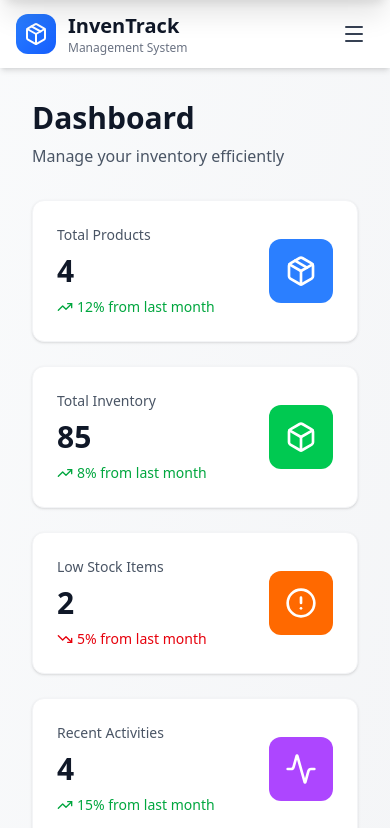
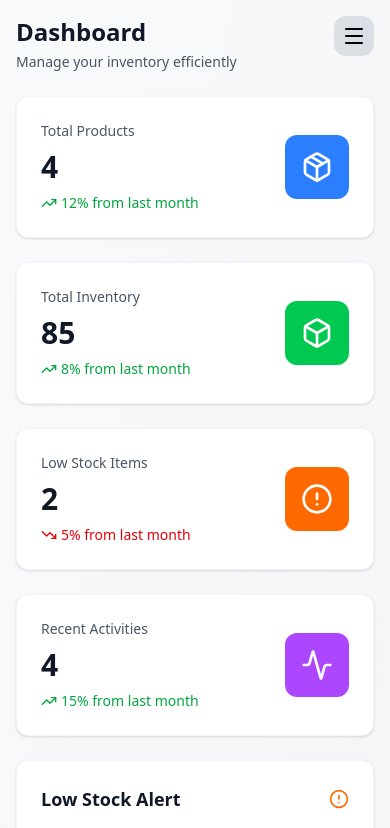
Before and after one commit to 0001ashishYadav/product_inventory_UI, a React (Vite) app: page / in a window 390 px wide. Shown: the top 828 px of the page. Built offline with nearby package versions, Linux system fonts and the light colour scheme.

Commit message:
improve main layout for responsive

```diff
--- a/src/layout/MainLayout.jsx
+++ b/src/layout/MainLayout.jsx
@@ -7,48 +7,50 @@ import {
   Activity,
   Inbox,
   MinusSquare,
-  MenuIcon,
-  Cross,
+  ChevronLeft,
+  ChevronRight,
+  Menu,
   X,
 } from "lucide-react";
+import { useGlobalContext } from "../context/globalContext";
 
 const MainLayout = ({ children }) => {
   const [isSidebarOpen, setIsSidebarOpen] = useState(false);
-  const [isPhoneNavbarOpen, setIsPhoneNavbarOpen] = useState(false);
+
+  const { isSmallDevice } = useGlobalContext();
 
   const location = useLocation();
-  const pathName = location.pathname.split("/")[1]; // e.g., '/products' → 'products'
+  const pathName = location.pathname.split("/")[1];
   const pageTitle =
     pathName.charAt(0).toUpperCase() + pathName.slice(1) || "Dashboard";
 
-  useEffect(() => {
-    const handleResize = () => {
-      if (window.innerWidth > 768) {
-        setIsSidebarOpen(true);
-      } else {
-        setIsSidebarOpen(false);
-      }
-    };
-
-    // Run on initial render
-    handleResize();
-
-    // Add event listener
-    window.addEventListener("resize", handleResize);
-
-    // Clean up on unmount
-    return () => window.removeEventListener("resize", handleResize);
-  }, []);
   return (
     <>
-      <div className="min-h-screen bg-linear-to-br from-gray-50 to-gray-100 relative">
+      <div className="min-h-screen bg-gradient-to-br from-gray-50 to-gray-100 relative">
+        {/* Mobile Overlay */}
+        {isSmallDevice && isSidebarOpen && (
+          <div
+            className="fixed inset-0 bg-black bg-opacity-50 z-20"
+            onClick={() => setIsSidebarOpen(false)}
+          />
+        )}
+
         {/* Sidebar */}
-
-        {isSidebarOpen && (
-          <div className="fixed left-0 top-0 h-full w-64 bg-white shadow-lg border-r border-gray-200 z-10">
+        {(isSidebarOpen || !isSmallDevice) && (
+          <div
+            className={`fixed left-0 top-0 h-full w-64 bg-white shadow-lg border-r border-gray-200 transition-transform duration-300 ${
+              isSmallDevice
+                ? `z-30 ${
+                    isSidebarOpen ? "translate-x-0" : "-translate-x-full"
+                  }`
+                : `z-10 ${
+                    isSidebarOpen ? "translate-x-0" : "-translate-x-full"
+                  }`
+            }`}
+          >
             <div className="p-6">
               <div className="flex items-center gap-3 mb-8">
-                <div className="w-10 h-10 bg-linear-to-br from-blue-500 to-blue-600 rounded-xl flex items-center justify-center">
+                <div className="w-10 h-10 bg-gradient-to-br from-blue-500 to-blue-600 rounded-xl flex items-center justify-center">
                   <Package className="w-6 h-6 text-white" />
                 </div>
                 <div>
@@ -57,6 +59,13 @@ const MainLayout = ({ children }) => {
                   </h1>
                   <p className="text-xs text-gray-500">Management System</p>
                 </div>
+
+                <button
+                  className="p-2 rounded-xl hover:bg-gray-300/70 transition-all duration-360"
+                  onClick={() => setIsSidebarOpen(!isSidebarOpen)}
+                >
+                  {isSmallDevice ? <X /> : <ChevronLeft />}
+                </button>
               </div>
 
               <nav className="space-y-2">
@@ -73,6 +82,7 @@ const MainLayout = ({ children }) => {
                     <NavLink
                       key={item.id}
                       to={`/${item.id}`}
+                      onClick={() => isSmallDevice && setIsSidebarOpen(false)}
                       className={({ isActive }) =>
                         `w-full flex items-center gap-3 px-4 py-3 rounded-xl transition-all ${
                           isActive
@@ -91,124 +101,31 @@ const MainLayout = ({ children }) => {
           </div>
         )}
 
-        {/* phone nav bar */}
-
-        {!isSidebarOpen && (
-          <>
-            <div className="w-full bg-white shadow-md relative z-20">
-              <div className="flex justify-between items-center px-4 py-3">
-                <div className="flex items-center gap-3">
-                  <div className="w-10 h-10 bg-linear-to-br from-blue-500 to-blue-600 rounded-xl flex items-center justify-center">
-                    <Package className="w-6 h-6 text-white" />
-                  </div>
-                  <div>
-                    <h1 className="text-xl font-bold text-gray-900">
-                      InvenTrack
-                    </h1>
-                    <p className="text-xs text-gray-500">Management System</p>
-                  </div>
-                </div>
-
-                <button
-                  onClick={() => setIsPhoneNavbarOpen(!isPhoneNavbarOpen)}
-                  className="p-2 hover:bg-gray-100 rounded-lg transition-colors"
-                >
-                  {isPhoneNavbarOpen ? (
-                    <X className="w-6 h-6 text-gray-700" />
-                  ) : (
-                    <MenuIcon className="w-6 h-6 text-gray-700" />
-                  )}
-                </button>
-              </div>
-            </div>
-
-            {/* Mobile Menu Overlay */}
-            <div
-              className={`fixed inset-0 bg-black transition-opacity duration-300 z-40 ${
-                isPhoneNavbarOpen
-                  ? "opacity-50 pointer-events-auto"
-                  : "opacity-0 pointer-events-none"
-              }`}
-              onClick={() => setIsPhoneNavbarOpen(false)}
-            />
-
-            {/* Mobile Menu */}
-            <div
-              className={`fixed top-0 left-0 right-0 bg-white shadow-xl z-50 transform transition-transform duration-500 ease-out ${
-                isPhoneNavbarOpen ? "translate-y-0" : "-translate-y-full"
-              }`}
-            >
-              <div className="p-6">
-                <div className="flex items-center justify-between mb-8">
-                  <div className="flex items-center gap-3">
-                    <div className="w-10 h-10 bg-linear-to-br from-blue-500 to-blue-600 rounded-xl flex items-center justify-center">
-                      <Package className="w-6 h-6 text-white" />
-                    </div>
-                    <div>
-                      <h1 className="text-xl font-bold text-gray-900">
-                        InvenTrack
-                      </h1>
-                      <p className="text-xs text-gray-500">Management System</p>
-                    </div>
-                  </div>
-                  <button
-                    onClick={() => setIsPhoneNavbarOpen(false)}
-                    className="p-2 hover:bg-gray-100 rounded-lg transition-colors"
-                  >
-                    {isPhoneNavbarOpen ? (
-                      <X className="w-6 h-6 text-gray-700" />
-                    ) : (
-                      <MenuIcon className="w-6 h-6 text-gray-700" />
-                    )}
-                  </button>
-                </div>
-
-                <nav className="space-y-2">
-                  {[
-                    { id: "dashboard", label: "Dashboard", icon: Activity },
-                    { id: "products", label: "Products", icon: Package },
-                    { id: "inventory", label: "Inventory", icon: Box },
-                    { id: "users", label: "Users", icon: Users },
-                    { id: "entries", label: "Entries", icon: Inbox },
-                    { id: "exits", label: "Exits", icon: MinusSquare },
-                  ].map((item) => {
-                    const Icon = item.icon;
-                    return (
-                      <NavLink
-                        key={item.id}
-                        to={`/${item.id}`}
-                        onClick={() => setIsPhoneNavbarOpen(false)}
-                        className={({ isActive }) =>
-                          `w-full flex items-center gap-3 px-4 py-3 rounded-xl transition-all ${
-                            isActive
-                              ? "bg-blue-50 text-blue-600 font-semibold"
-                              : "text-gray-600 hover:bg-gray-50"
-                          }`
-                        }
-                      >
-                        <Icon className="w-5 h-5" />
-                        {item.label}
-                      </NavLink>
-                    );
-                  })}
-                </nav>
-              </div>
-            </div>
-          </>
-        )}
-
         {/* Main Content */}
         <div
-          className={
-            isSidebarOpen ? "ml-64 p-8" : "ml-0 p-8 transition-all duration-380"
-          }
+          className={`transition-all duration-380 ${
+            !isSmallDevice && isSidebarOpen ? "ml-64" : "ml-0"
+          } p-4 sm:p-6 md:p-8`}
         >
-          <div className="max-w-7xl mx-auto">
-            <div className="mb-8">
-              <h2 className="text-3xl font-bold text-gray-900 mb-2">
-                {pageTitle}
-              </h2>
-              <p className="text-gray-600">Manage your inventory efficiently</p>
+          <div className="max-w-7xl sm:w-full mx-auto">
+            <div className="mb-6 md:mb-8 flex gap-3 md:gap-4">
+              <div className="flex-1">
+                <h2 className="text-2xl sm:text-3xl font-bold text-gray-900 mb-1 md:mb-2">
+                  {pageTitle}
+                </h2>
+                <p className="text-sm md:text-base text-gray-600">
+                  Manage your inventory efficiently
+                </p>
+              </div>
+
+              {!isSidebarOpen && (
+                <button
+                  className="p-2 h-fit rounded-xl bg-gray-300/70 transition-all duration-360"
+                  onClick={() => setIsSidebarOpen(!isSidebarOpen)}
+                >
+                  {isSmallDevice ? <Menu /> : <ChevronRight />}
+                </button>
+              )}
             </div>
 
             <div>{children}</div>
```
